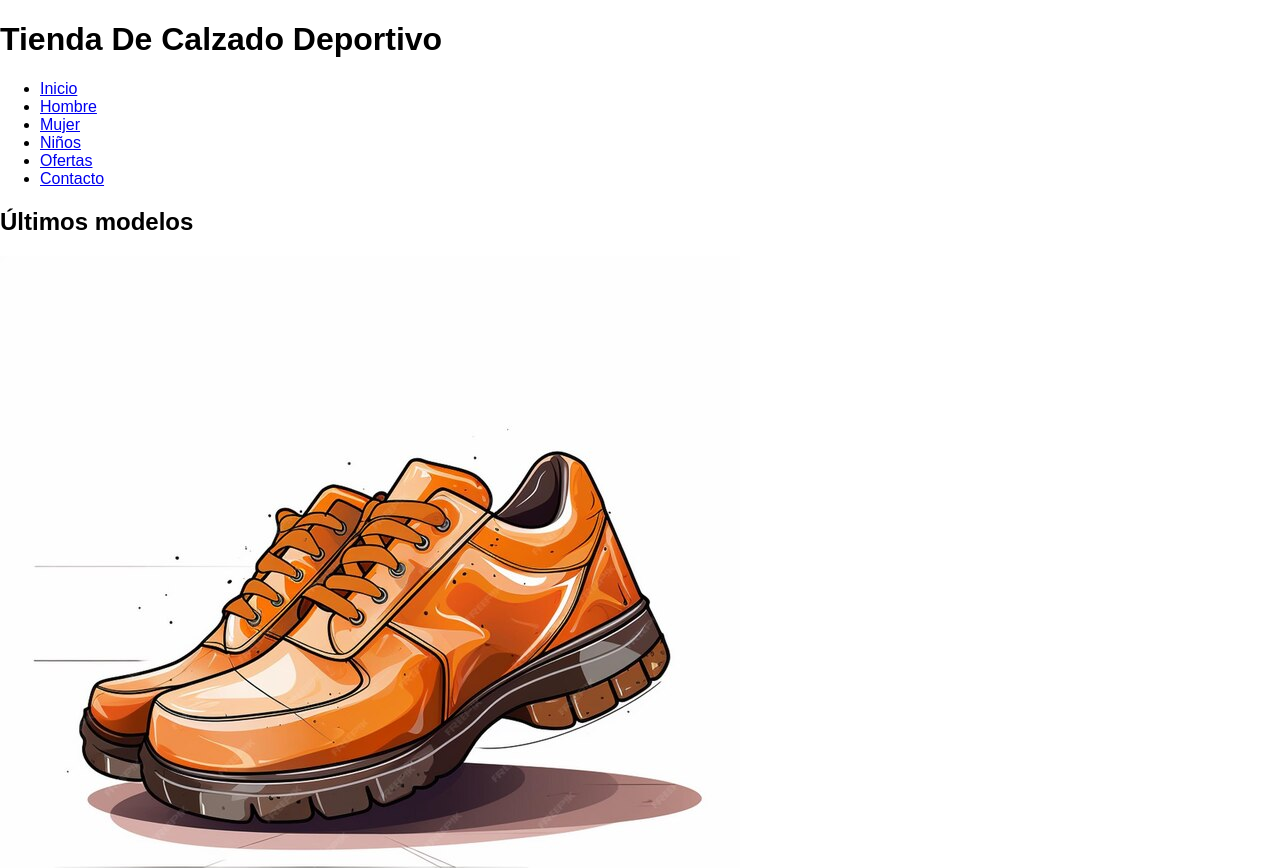
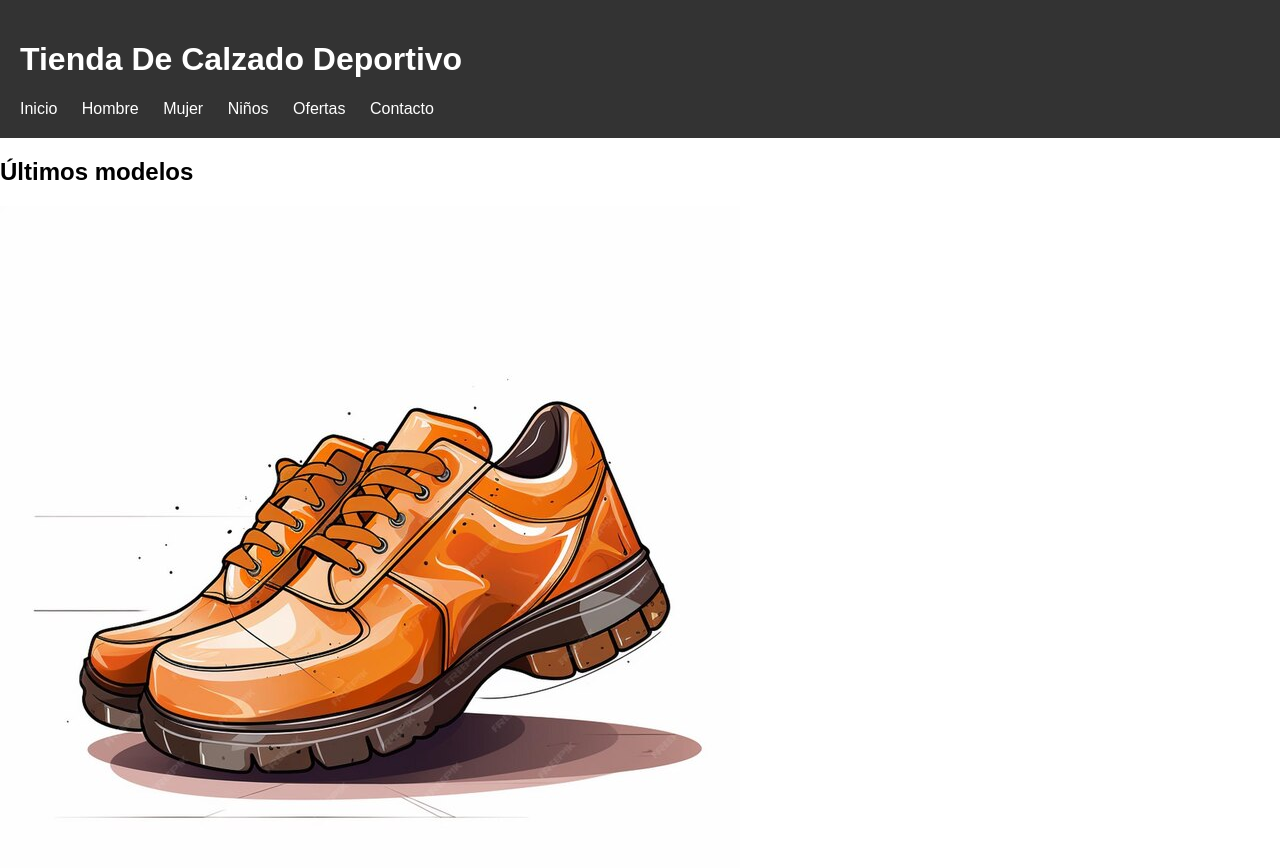
Before and after one commit to Wbahoque09/PrimerPunto_Rubrica, a plain HTML site: page index.html in a window 1280 px wide. Shown: the top 868 px of the page. Drawn offline with Linux system fonts and the light colour scheme.

Commit message:
style: :lipstick: Cambios diseño navbar
Se define un diseño generico del navbar, se cambia los colores de las letras y estilos

```diff
--- a/style.css
+++ b/style.css
@@ -3,3 +3,25 @@ body {
     margin: 0;
     padding: 0;
 }
+
+header {
+    background-color: #333;
+    color: #fff;
+    padding: 20px;
+}
+
+nav ul {
+    list-style-type: none;
+    margin: 0;
+    padding: 0;
+}
+
+nav ul li {
+    display: inline;
+    margin-right: 20px;
+}
+
+nav ul li a {
+    color: #fff;
+    text-decoration: none;
+}
```
